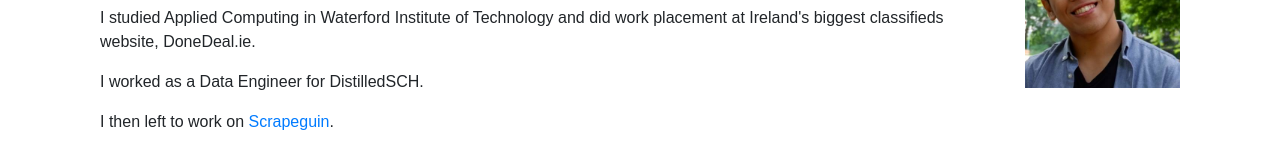
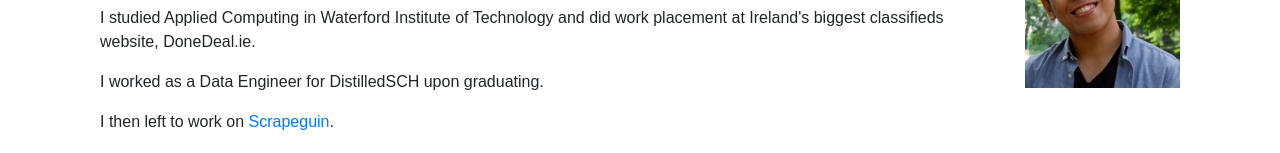
Before and after one commit to jkrclaro/jkrclaro.github.io, a React (Create React App) app: page / in a window 1280 px wide. Shown: the part 130-283 px from the top of the page. Built offline with nearby package versions, Linux system fonts and the light colour scheme; what webfontloader would draw is missing.

Commit message:
Upon graduating

```diff
--- a/src/components/Home.jsx
+++ b/src/components/Home.jsx
@@ -16,7 +16,7 @@ class Home extends React.Component {
                         <p>My name is John Claro, I'm interested in software engineering, economics and health.</p>
                         <p>I was born in Antipolo, Philippines then moved to Waterford, Ireland when I was 9 years old.</p>
                         <p>I studied Applied Computing in Waterford Institute of Technology and did work placement at Ireland's biggest classifieds website, DoneDeal.ie.</p>
-                        <p>I worked as a Data Engineer for DistilledSCH.</p>
+                        <p>I worked as a Data Engineer for DistilledSCH upon graduating.</p>
                         <p>I then left to work on <a href='https://www.scrapeguin.com'>Scrapeguin</a>.</p>
                         <p>If you want to contact me, you can reach me via one of the following communication channels:</p>
                         <ul>
```
